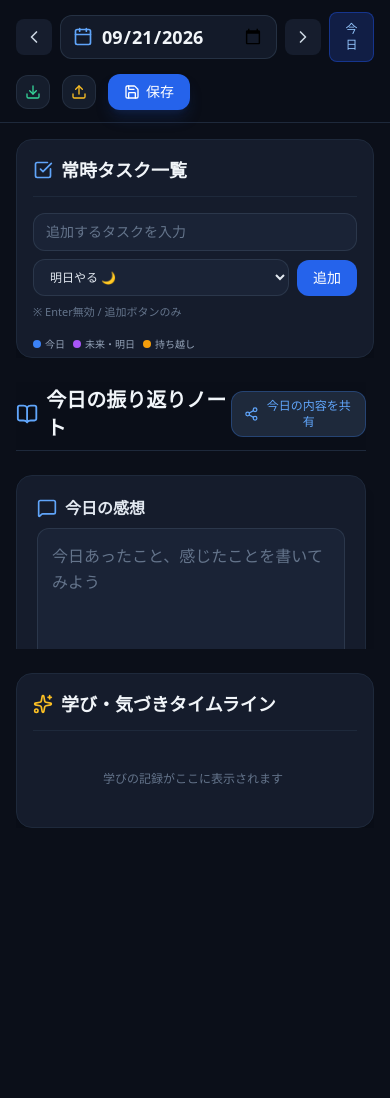
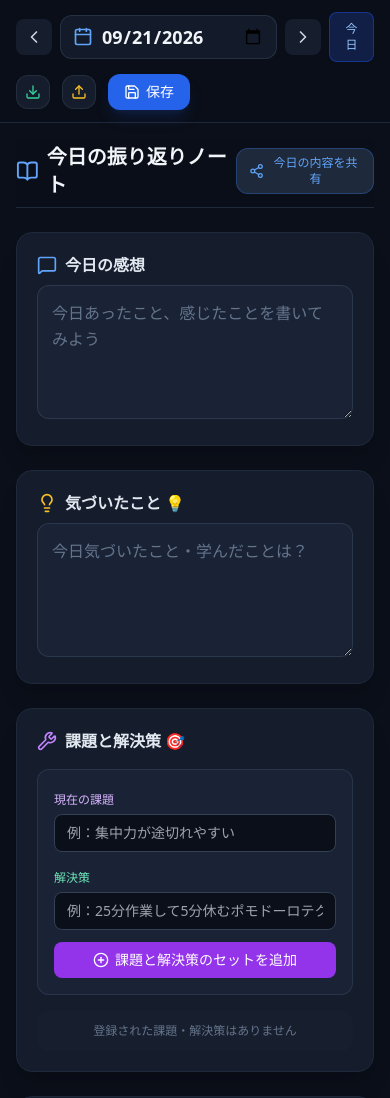
Before and after one commit to takuyog/nightly-journal, a plain HTML site: page index.html in a window 390 px wide. Shown: the top 1098 px of the page. Before the commit the page ends 844 px from the top, so only its background shows below. Drawn offline with nearby package versions, Linux system fonts and the light colour scheme.

Commit message:
Add files via upload

```diff
--- a/index.html
+++ b/index.html
@@ -33,6 +33,7 @@
         * {
             transition: background-color 0.2s ease, border-color 0.2s ease, color 0.2s ease;
         }
+        /* スクロールバーのカスタマイズ */
         ::-webkit-scrollbar {
             width: 6px;
             height: 6px;
@@ -49,10 +50,10 @@
         }
     </style>
 </head>
-<body class="bg-[#0B0F19] text-slate-200 h-screen font-sans antialiased selection:bg-blue-600 selection:text-white flex flex-col overflow-hidden">
+<body class="bg-[#0B0F19] text-slate-200 min-h-screen lg:h-screen font-sans antialiased selection:bg-blue-600 selection:text-white flex flex-col overflow-y-auto lg:overflow-hidden">
 
     <!-- ヘッダーエリア (固定) -->
-    <header class="bg-[#0B0F19]/90 backdrop-blur-md border-b border-slate-800 px-4 py-3 shrink-0 z-30">
+    <header class="bg-[#0B0F19]/90 backdrop-blur-md border-b border-slate-800 px-4 py-3 shrink-0 z-30 sticky top-0">
         <div class="max-w-[1600px] mx-auto flex flex-wrap items-center justify-between gap-3">
             <!-- 日付選択 & ナビゲーション -->
             <div class="flex items-center gap-2">
@@ -100,12 +101,12 @@
         </div>
     </header>
 
-    <!-- 3カラム レイアウト (高さ固定で中央のみ独立スクロール) -->
-    <div class="flex-1 max-w-[1600px] w-full mx-auto p-4 md:p-6 grid grid-cols-1 lg:grid-cols-12 gap-6 overflow-hidden h-[calc(100vh-65px)]">
+    <!-- 3カラム レイアウト (PC: PC高さ固定・中央独立スクロール / スマホ: 全体縦スクロール) -->
+    <div class="flex-1 max-w-[1600px] w-full mx-auto p-4 md:p-6 grid grid-cols-1 lg:grid-cols-12 gap-6 lg:overflow-hidden lg:h-[calc(100vh-65px)]">
 
-        <!-- 左カラム：【完全固定】タスク管理エリア (3/12) -->
-        <aside class="lg:col-span-3 flex flex-col h-full overflow-hidden">
-            <div class="bg-[#151C2C] border border-slate-800 rounded-2xl p-4 shadow-xl flex flex-col h-full overflow-hidden">
+        <!-- 左カラム：タスク管理エリア (PC: 3/12固定 / スマホ: 順序2) -->
+        <aside class="lg:col-span-3 flex flex-col order-2 lg:order-1 lg:h-full lg:overflow-hidden">
+            <div class="bg-[#151C2C] border border-slate-800 rounded-2xl p-4 shadow-xl flex flex-col lg:h-full overflow-hidden">
                 <div class="flex items-center justify-between border-b border-slate-800 pb-3 mb-4 shrink-0">
                     <h2 class="text-lg font-bold text-slate-100 flex items-center gap-2">
                         <i data-lucide="check-square" class="w-5 h-5 text-blue-400"></i>
@@ -143,7 +144,7 @@
                 </div>
 
                 <!-- スクロール可能なタスクエリア -->
-                <div class="flex-1 overflow-y-auto space-y-4 pr-1">
+                <div class="max-h-[300px] lg:max-h-none lg:flex-1 overflow-y-auto space-y-4 pr-1">
                     <div class="space-y-2">
                         <div id="tasks-list" class="space-y-2.5"></div>
                     </div>
@@ -151,9 +152,9 @@
             </div>
         </aside>
 
-        <!-- 中央カラム：【独立スクロールエリア】振り返りノート (6/12) -->
-        <main class="lg:col-span-6 space-y-6 overflow-y-auto h-full pr-2 pb-12">
-            <div class="border-b border-slate-800 pb-2 flex items-center justify-between sticky top-0 bg-[#0B0F19]/90 backdrop-blur-md pt-1 z-10">
+        <!-- 中央カラム：振り返りノート (PC: 6/12独立スクロール / スマホ: 順序1メイン) -->
+        <main class="lg:col-span-6 space-y-6 order-1 lg:order-2 lg:overflow-y-auto lg:h-full pr-0 lg:pr-2 pb-6 lg:pb-12">
+            <div class="border-b border-slate-800 pb-2 flex items-center justify-between sticky top-[61px] lg:top-0 bg-[#0B0F19]/90 backdrop-blur-md pt-1 z-10">
                 <h2 class="text-xl font-bold text-slate-100 flex items-center gap-2">
                     <i data-lucide="book-open" class="w-6 h-6 text-blue-400"></i>
                     今日の振り返りノート
@@ -256,9 +257,9 @@
             </div>
         </main>
 
-        <!-- 右カラム：【完全固定】気づき一覧タイムライン (3/12) -->
-        <aside class="lg:col-span-3 flex flex-col h-full overflow-hidden">
-            <div class="bg-[#151C2C] border border-slate-800 rounded-2xl p-4 shadow-xl flex flex-col h-full overflow-hidden">
+        <!-- 右カラム：気づき一覧タイムライン (PC: 3/12固定 / スマホ: 順序3) -->
+        <aside class="lg:col-span-3 flex flex-col order-3 lg:h-full lg:overflow-hidden">
+            <div class="bg-[#151C2C] border border-slate-800 rounded-2xl p-4 shadow-xl flex flex-col lg:h-full overflow-hidden">
                 <div class="flex items-center justify-between border-b border-slate-800 pb-3 mb-4 shrink-0">
                     <h2 class="text-lg font-bold text-slate-100 flex items-center gap-2">
                         <i data-lucide="sparkles" class="w-5 h-5 text-amber-400"></i>
@@ -267,7 +268,7 @@
                 </div>
 
                 <!-- スクロール可能な「気づき」タイムライン -->
-                <div id="insights-timeline" class="flex-1 overflow-y-auto space-y-3 pr-1">
+                <div class="max-h-[300px] lg:max-h-none lg:flex-1 overflow-y-auto space-y-3 pr-1" id="insights-timeline">
                     <!-- Javascriptで動的に列挙 -->
                 </div>
             </div>
@@ -410,12 +411,10 @@
             });
         }
 
-        // タスクの分類・色分け描画
         function renderTasks() {
             const dayData = getOrCreateDayData(currentDateStr);
             tasksList.innerHTML = '';
 
-            // 1. 過去からの未完了持ち越しタスク
             const carriedTasks = [];
             Object.keys(appData).sort().forEach(dateKey => {
                 if (dateKey < currentDateStr) {
@@ -427,10 +426,8 @@
                 }
             });
 
-            // 2. 当日やるタスク
             const todayTasks = (dayData.tasks || []).map(t => ({ ...t, originalDate: currentDateStr, type: 'today' }));
 
-            // 3. 未来（明日以降）に設定されているタスク
             const futureTasks = [];
             Object.keys(appData).sort().forEach(dateKey => {
                 if (dateKey > currentDateStr) {
@@ -452,24 +449,20 @@
             allTasks.forEach((task) => {
                 const taskEl = document.createElement('div');
 
-                // タイプ別の色分け・カードスタイル設定
                 let cardStyle = "bg-[#1A2336] border-slate-700/60";
                 let badgeMarkup = "";
 
                 if (task.type === 'carried') {
-                    // 持ち越しタスク (オレンジ・アンバー)
                     cardStyle = "bg-amber-950/20 border-amber-800/50 hover:border-amber-600/70";
                     badgeMarkup = `<span class="inline-flex items-center gap-1 text-[10px] font-bold text-amber-400 bg-amber-900/40 px-2 py-0.5 rounded border border-amber-700/50">
                         <i data-lucide="clock" class="w-3 h-3"></i> ${task.originalDate}から持ち越し
                     </span>`;
                 } else if (task.type === 'future') {
-                    // 未来・明日やるタスク (紫・夜空)
                     cardStyle = "bg-purple-950/20 border-purple-800/50 hover:border-purple-600/70";
                     badgeMarkup = `<span class="inline-flex items-center gap-1 text-[10px] font-bold text-purple-300 bg-purple-900/40 px-2 py-0.5 rounded border border-purple-700/50">
                         <i data-lucide="moon" class="w-3 h-3"></i> ${task.originalDate}に実行予定
                     </span>`;
                 } else {
-                    // 当日やるタスク (青・標準)
                     cardStyle = "bg-[#1A2336] border-slate-700/60 hover:border-blue-500/50";
                     badgeMarkup = `<span class="inline-flex items-center gap-1 text-[10px] font-bold text-blue-400 bg-blue-900/30 px-2 py-0.5 rounded border border-blue-700/40">
                         <i data-lucide="target" class="w-3 h-3"></i> 本日実行
@@ -595,7 +588,6 @@
             taskInput.addEventListener('keydown', (e) => { if (e.key === 'Enter') e.preventDefault(); });
             addTaskBtn.addEventListener('click', addNewTask);
 
-            // AI相談ボタン
             askAiBtn.addEventListener('click', generatePersonalizedAdvice);
 
             manualSaveBtn.addEventListener('click', () => {
@@ -635,7 +627,6 @@
             });
         }
 
-        // 困りごとの判定とパーソナライズされたアドバイス生成
         function generatePersonalizedAdvice() {
             const dayData = getOrCreateDayData(currentDateStr);
             aiResponseContainer.classList.remove('hidden');
```
